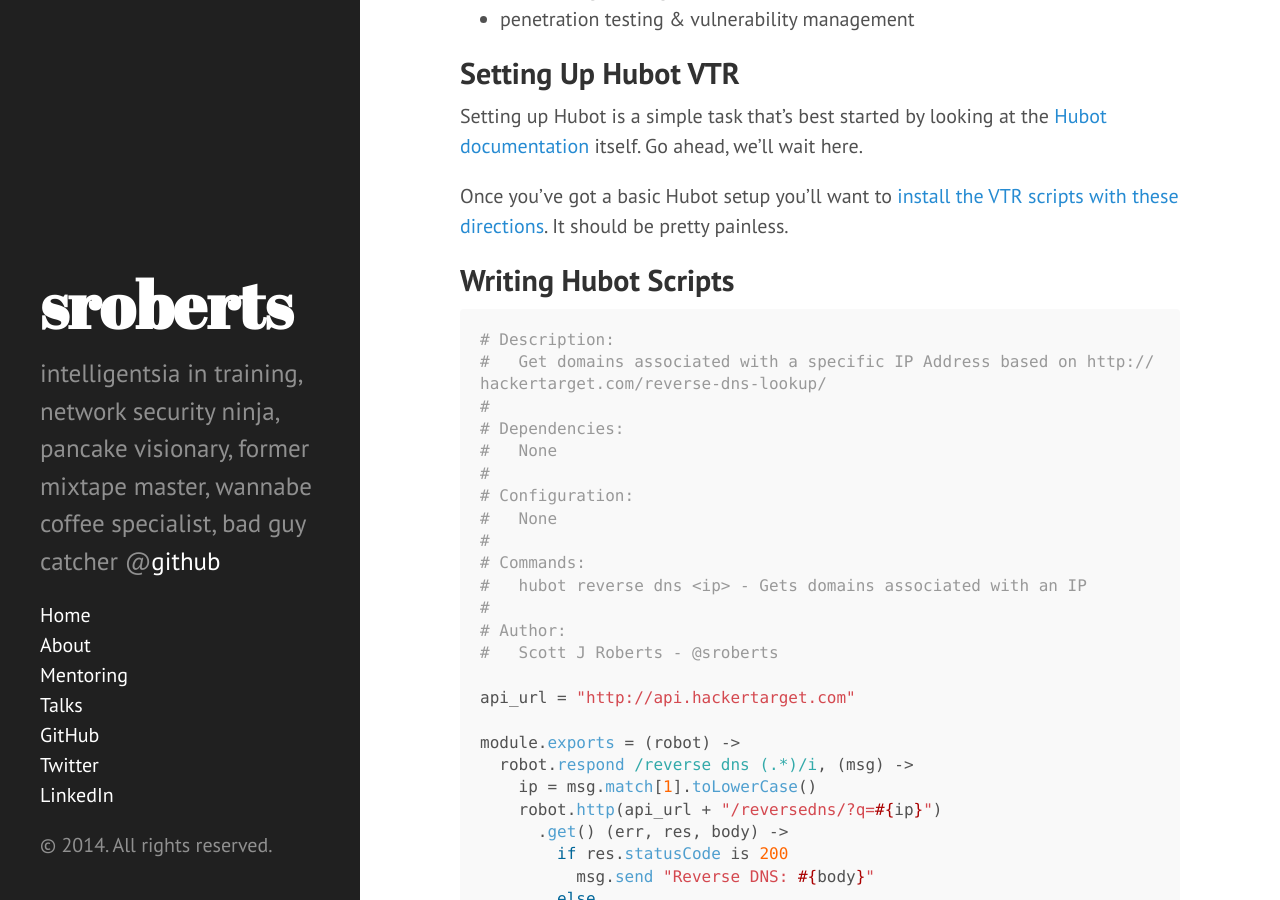
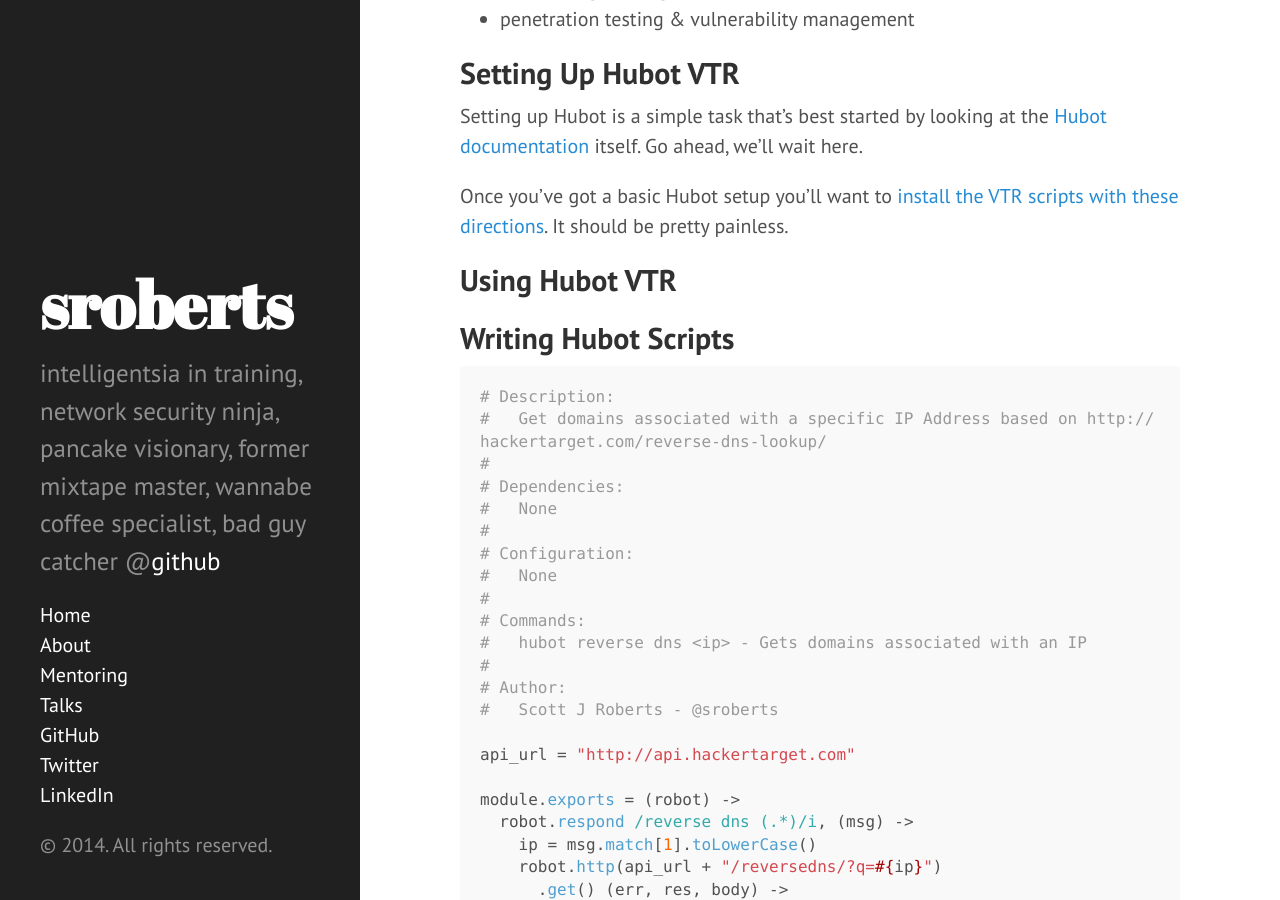
Before and after one commit to sroberts/sroberts.github.io, a Jekyll site: the page built from _posts/2014-01-31-using-robots-to-fight-bad-guys.md, in a window 1280 px wide and 900 px high, scrolled down 1364 px. Built offline with Jekyll 4.4.1, drawn with Linux system fonts in a browser that asks for light colours; Markdown is read by kramdown in place of the engine named in the settings.

Commit message:
a section on how to use hubot vtr wouldn't be amiss

```diff
--- a/_posts/2014-01-31-using-robots-to-fight-bad-guys.md
+++ b/_posts/2014-01-31-using-robots-to-fight-bad-guys.md
@@ -40,6 +40,8 @@
 Setting up Hubot is a simple task that's best started by looking at the [Hubot documentation](https://github.com/github/hubot/blob/master/docs/README.md) itself. Go ahead, we'll wait here.
 
 Once you've got a basic Hubot setup you'll want to [install the VTR scripts with these directions](https://github.com/sroberts/hubot-vtr-scripts/blob/master/README.md#setup). It should be pretty painless.
+
+## Using Hubot VTR
 
 ## Writing Hubot Scripts
 
```
